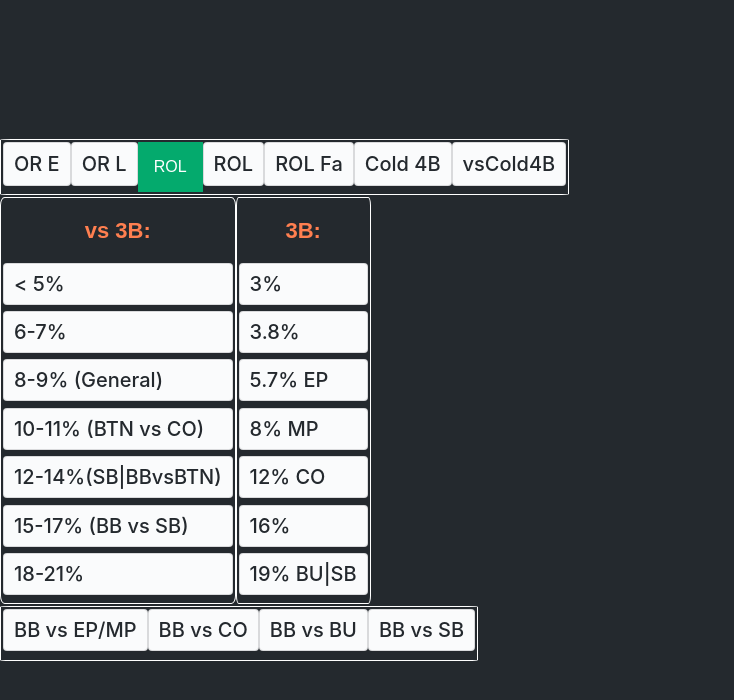
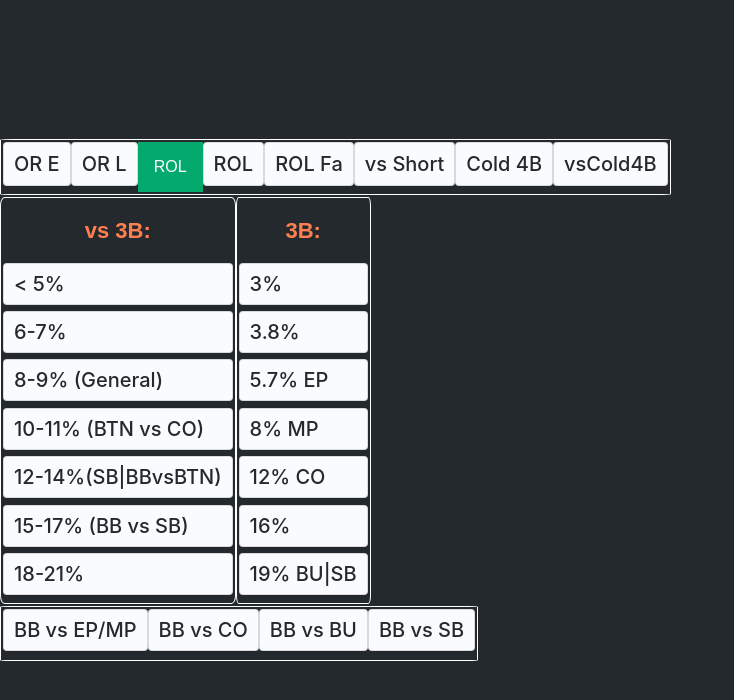
Before and after one commit to JhilmarSergio/jhilmarsergio.github.io, a plain HTML site: page index.html in a window 1280 px wide. Shown: the whole page, without its empty margins (0-734 px from the left). Drawn offline with Linux system fonts and the light colour scheme.

Commit message:
Update index.html

```diff
--- a/index.html
+++ b/index.html
@@ -34,6 +34,9 @@
               </button>
               <button class="button-4" role="button" onclick="showImage(21)">
                 ROL Fa
+              </button>
+              <button class="button-4" role="button" onclick="showImage(32)">
+                vs Short
               </button>
               <button class="button-4" role="button" onclick="showImage(9)">
                 Cold 4B
```
